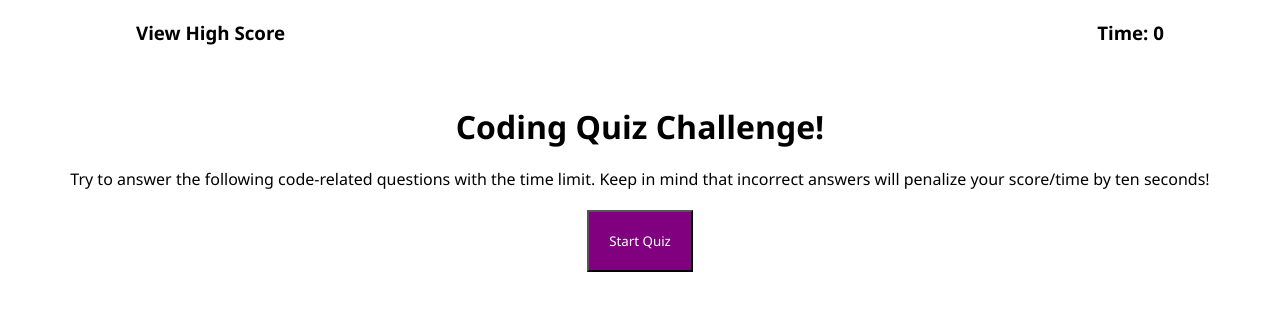
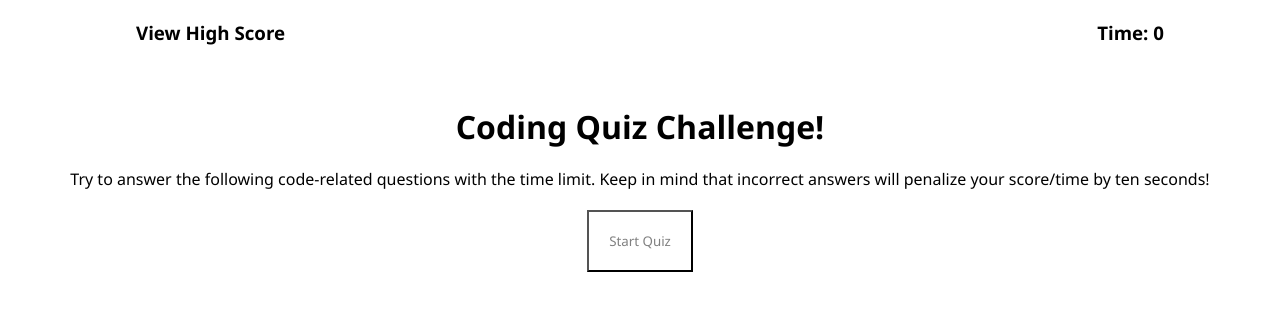
Before and after one commit to cbae122/code-quiz, a plain HTML site: page index.html in a window 1280 px wide. In both pictures the pointer is over the button "Start Quiz". Drawn offline with Linux system fonts and the light colour scheme.

Commit message:
added button hove

```diff
--- a/assets/css/style.css
+++ b/assets/css/style.css
@@ -55,6 +55,12 @@ button {
     font-family: 'Segoe UI', Tahoma, Geneva, Verdana, sans-serif;
 }
 
+button:hover {
+    cursor: pointer;
+    color: grey;
+    background-color: transparent;
+}
+
 #answer-container {
     flex-direction: column;
     padding: 20px;
```
